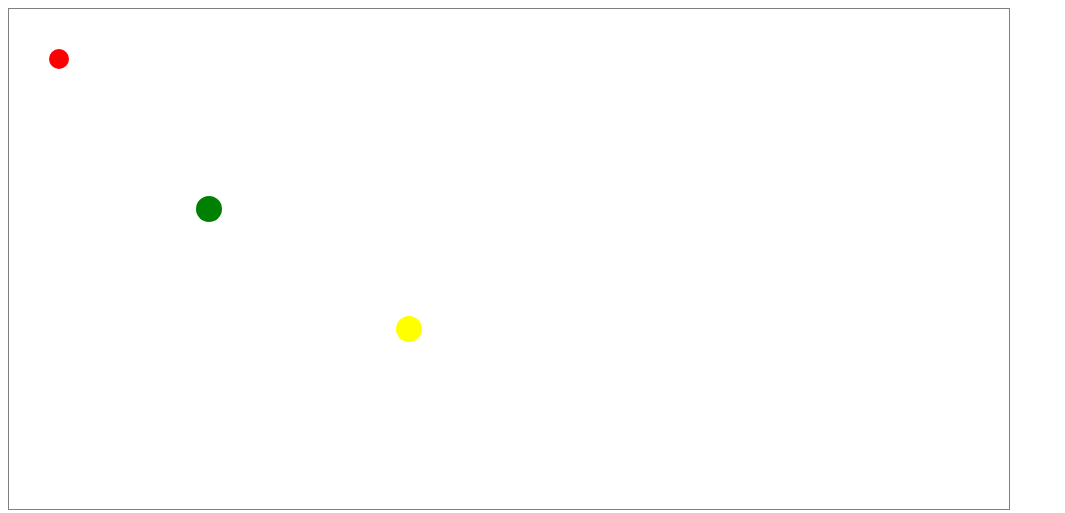
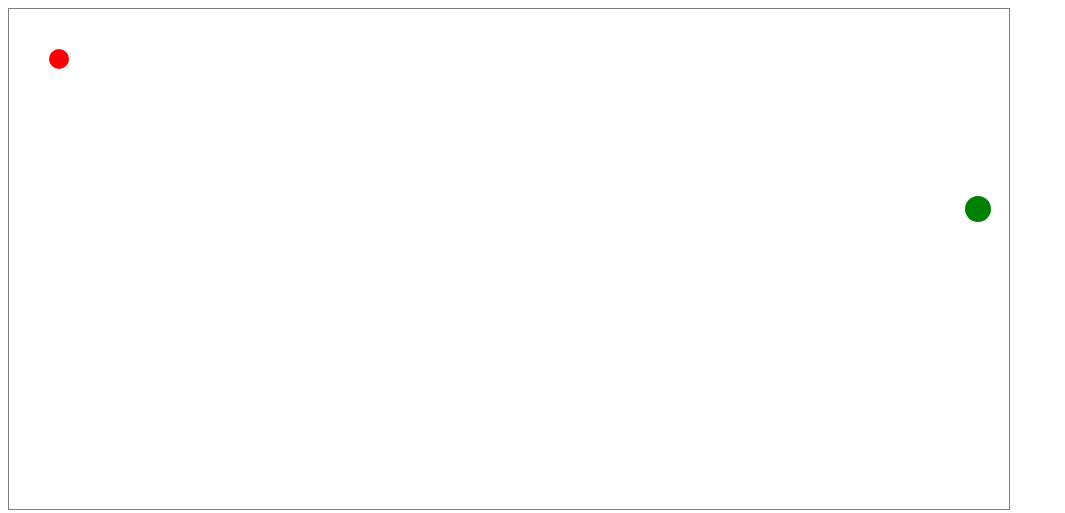
Before and after one commit to AlexanderKirilov/canvasBallGame, a plain HTML site: page index.html in a window 1280 px wide. Shown: the whole page, without its empty margins (0-1065 px from the left). Drawn offline with Linux system fonts and the light colour scheme.

Commit message:
merged FactoryPowerup in Manager // timestamp on creation of powerup objects

```diff
--- a/index.html
+++ b/index.html
@@ -19,7 +19,6 @@
 <script src="js/powerUps/ScorePowerUpBall.js" type="text/javascript" charset="utf-8"></script>
 <script src="js/powerUps/SpeedPowerUpBall.js" type="text/javascript" charset="utf-8"></script>
 
-<script src="js/powerUps/PowerUpsFactory.js" type="text/javascript" charset="utf-8"></script>
 <script src="js/powerUps/PowerUpsManager.js" type="text/javascript" charset="utf-8"></script>
 
 <script src="js/PlayerBall.js" type="text/javascript" charset="utf-8"></script>
--- a/js/Game.js
+++ b/js/Game.js
@@ -1,13 +1,13 @@
 /*
+	TODO:
+		- COLLISION !!
+			-Power up
 
-	TODO:
-		- COLLISION
-		- BALL FACTORY
 		- UI
-		-
+
+		-Manager
+			-Kill powerUps after x seconds
  */
-
-
 var Game = function(){
 	// init objects
 
@@ -15,7 +15,8 @@ var Game = function(){
 		canvas: document.getElementById('canvas')
 	}
 	Canvas.ctx = Canvas.canvas.getContext('2d');
-
+	Canvas.width = Canvas.canvas.width;
+	Canvas.height = Canvas.canvas.height;
 
 	var player = new PlayerBall({
 		x:50,
@@ -26,19 +27,7 @@ var Game = function(){
 		ctx: Canvas.ctx
 	});
 
-	var powerUpsFactory = new PowerUpsFactory();
-	var powerUpsManager = new PowerUpsManager();
-
-	var healthPowerUp = new HealthPowerUpBall({
-		x:200,
-		y:200,
-		ctx: Canvas.ctx
-	});
-	var speedPowerUp = new SpeedPowerUpBall({
-		x:400,
-		y:320,
-		ctx: Canvas.ctx
-	});
+	var powerUpsManager = new PowerUpsManager(Canvas);
 
 	//helper functions
 	function init(){
@@ -55,50 +44,24 @@ var Game = function(){
 
 		player.move();
 
-
-		Canvas.ctx.clearRect(0, 0, Canvas.canvas.width,Canvas.canvas.height);
+		Canvas.ctx.clearRect(0, 0, Canvas.width,Canvas.height);
 
 		player.draw();
-		healthPowerUp.draw();
-		speedPowerUp.draw();
 		powerUpsManager.onDraw();
 
 		requestAnimationFrame(onLoop);
 	}
 
-	/*
-		NOTE ! - GLUE CODE BETWEN FACTORY AND MANAGER
-	 */
-	//Schedules a new PowerUp from !! Factory !!  TO !! Manager !! every -- seconds ( in seconds not mili !!)
-	function ScheduleRandomPowerUpSpawn(seconds){
-		var secondsBetweenSpawn = seconds;
-		//
-		var powerUpTypes = [];
+	function scheduleRandomPowerUpSpawn(seconds){
 
-		powerUpTypes.push('HealthPowerUp');
-		powerUpTypes.push('SpeedPowerUp');
-		powerUpTypes.push('ScorePowerUp');
+		setInterval(powerUpsManager.randomPowerUpSpawn.bind(powerUpsManager), seconds*1000)
+	}
 
-		function RandomPowerUpSpawn(){
-
-			// decide a random PowerupType
-			var randomType = randomIntFromInterval(0,powerUpTypes.length-1);
-
-			var newPowerUpInstance = powerUpsFactory.createPowerUp({
-				powerUpType: powerUpTypes[randomType],
-				ctx: Canvas.ctx
-			});
-
-			powerUpsManager.registerPowerUp(newPowerUpInstance, 2000);
-		}
-		//
-		setInterval(RandomPowerUpSpawn, seconds*1000)
-	}
 	return {
 		execute: function(){
 			init();
 
-			ScheduleRandomPowerUpSpawn(10);	// seconds
+			scheduleRandomPowerUpSpawn(5);	// seconds
 
 			requestAnimationFrame(onLoop);
 		},
--- /dev/null
+++ b/js/globalConfig.js
@@ -0,0 +1,3 @@
+gConfig = {
+
+};
--- a/js/powerUps/PowerUpsFactory.js
+++ /dev/null
@@ -1,28 +0,0 @@
-/**
- * [FactoryPowerUp description]
- * @param {options object} spec
- *        -spec.powerUpType :
- *        		-'HealthPowerUp'
- *        		-'SpeedPowerUp'
- *        		-'ScorePowerUp'
- */
-function PowerUpsFactory(spec){
-
-}
-
-PowerUpsFactory.prototype.createPowerUp = function(spec){
-	var newPowerUp;
-	switch(spec.powerUpType){
-		case 'HealthPowerUp':
-			newPowerUp = new HealthPowerUpBall(spec);
-			break;
-		case 'SpeedPowerUp':
-			newPowerUp = new SpeedPowerUpBall(spec);
-			break;
-		case 'ScorePowerUp':
-			newPowerUp = new ScorePowerUpBall(spec);
-			break;
-	}
-
-	return newPowerUp;
-};
--- a/js/powerUps/PowerUpsManager.js
+++ b/js/powerUps/PowerUpsManager.js
@@ -1,13 +1,14 @@
-function PowerUpsManager(){
+function PowerUpsManager(Canvas){
+	this.powerUpTypes = [];
+
+	this.powerUpTypes.push('HealthPowerUp');
+	this.powerUpTypes.push('SpeedPowerUp');
+	this.powerUpTypes.push('ScorePowerUp');
 	this.registeredPowerBalls = [];
+
+	this.Canvas = Canvas;
+	this.ctx = Canvas.ctx;
 }
-
-PowerUpsManager.prototype.registerPowerUp = function(powerUpBallInstance, timeToLive){
-	this.registeredPowerBalls.push({
-		powerUpBallInstance: powerUpBallInstance,
-		timeToLive: timeToLive
-	})
-};
 
 PowerUpsManager.prototype.onDraw = function() {
 	console.log(this.registeredPowerBalls.length);
@@ -17,3 +18,43 @@ PowerUpsManager.prototype.onDraw = function() {
 		powerUpBallInstance.draw();
 	});
 };
+//power up factory method, create based on spec.powerUpType pass Spec to the current power-up constructor
+PowerUpsManager.prototype.spawnPowerUp = function(spec){
+	var newPowerUp;
+
+	var powerUpType = spec.powerUpType;
+	spec['ctx'] = this.ctx;
+
+	switch(powerUpType)
+	{
+		case 'HealthPowerUp':
+			newPowerUp = new HealthPowerUpBall(spec);
+			break;
+		case 'SpeedPowerUp':
+			newPowerUp = new SpeedPowerUpBall(spec);
+			break;
+		case 'ScorePowerUp':
+			newPowerUp = new ScorePowerUpBall(spec);
+			break;
+	}
+	this.registeredPowerBalls.push({
+		powerUpBallInstance: newPowerUp,
+		timestamp: Date.now(),
+	});
+};
+
+//Generate random Type + Coordinates pass Spec to Factory (spawnPowerUp)
+PowerUpsManager.prototype.randomPowerUpSpawn = function(){
+	// decide a random PowerupType USES UTILITIES
+	var randomType = randomIntFromInterval(0, this.powerUpTypes.length-1);
+
+	//generate random x,y coordinates
+	var randX = randomIntFromInterval(0, this.Canvas.width);
+	var randY = randomIntFromInterval(0, this.Canvas.height);
+
+	this.spawnPowerUp({
+		x: randX,
+		y: randY,
+		powerUpType: this.powerUpTypes[randomType]
+	});
+};
--- a/js/utilities.js
+++ b/js/utilities.js
@@ -5,3 +5,37 @@ function randomIntFromInterval(min,max)
 {
     return Math.floor(Math.random()*(max-min+1)+min);
 }
+
+/** include - including .js files from JS - bfults@gmail.com - 2005-02-09    **
+ ** Code licensed under Creative Commons Attribution-ShareAlike License      **
+ ** http://creativecommons.org/licenses/by-sa/2.0/                           **/
+var hIncludes = null;
+function include(sURI){
+  //if (document.getElementsByTagName){
+    if (!hIncludes)
+    {
+      hIncludes = {};
+      var cScripts = document.getElementsByTagName("script");
+      for (var i=0,len=cScripts.length; i < len; i++)
+        if (cScripts[i].src) hIncludes[cScripts[i].src] = true;
+    }
+    if (!hIncludes[sURI])
+    {
+      var oNew = document.createElement("script");
+      oNew.type = "text/javascript";
+      oNew.src = sURI;
+      hIncludes[sURI]=true;
+      document.getElementsByTagName("head")[0].appendChild(oNew);
+    }
+  //}
+}
+
+// shim layer with setTimeout fallback
+window.requestAnimFrame = (function(){
+  return  window.requestAnimationFrame       ||
+          window.webkitRequestAnimationFrame ||
+          window.mozRequestAnimationFrame    ||
+          function( callback ){
+            window.setTimeout(callback, 1000 / 60);
+          };
+})();
```
